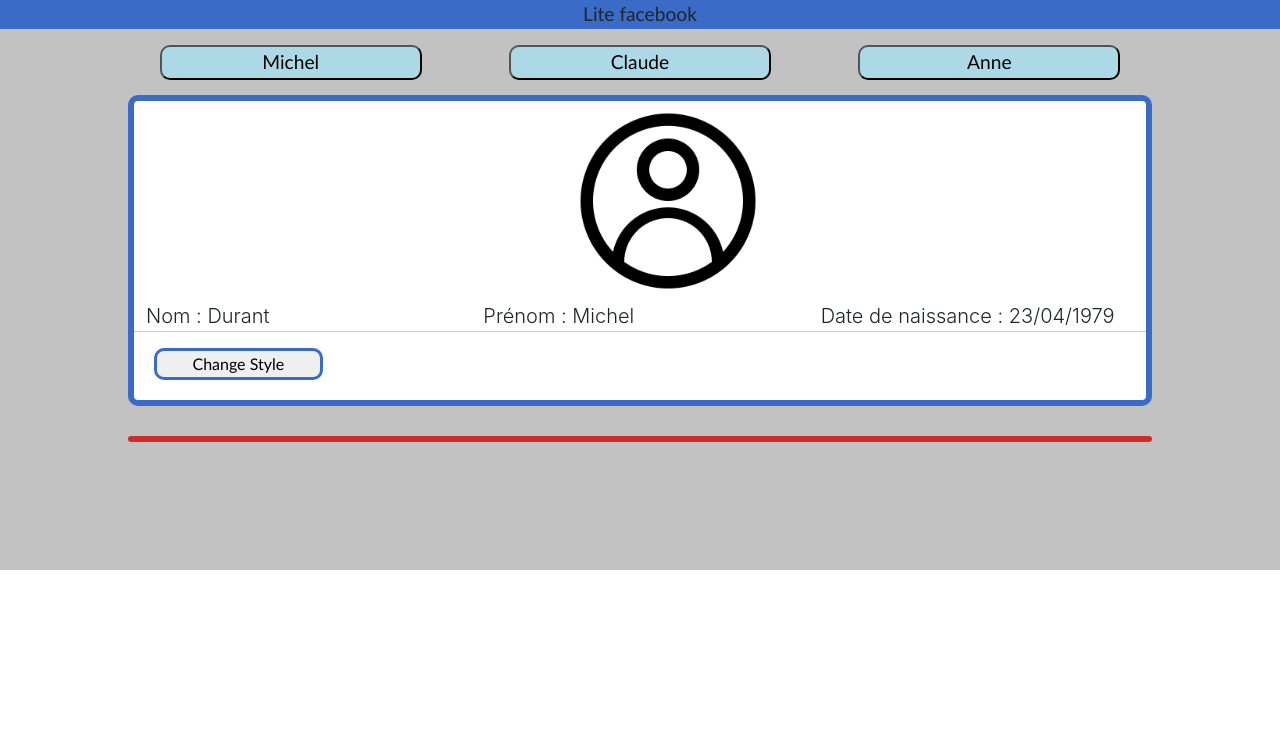
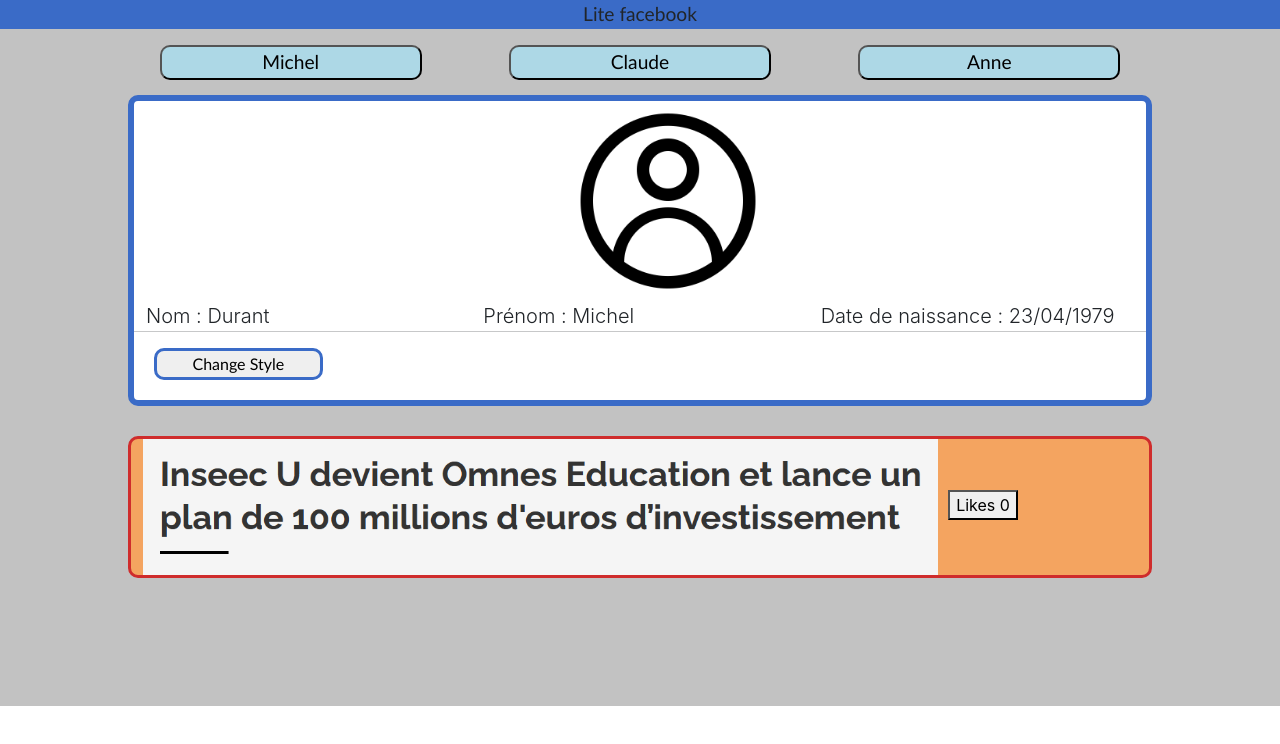
Before and after one commit to Pipoucheman17/TP4_WEB_OCRES, a React (Create React App) app: page / in a window 1280 px wide. Shown: the top 744 px of the page. Built offline with nearby package versions, Linux system fonts and the light colour scheme.

Commit message:
Bonus pas fini (reste a faire les profiles en const pour ajouter un compteur de Like par profile)

```diff
--- a/src/Tweet.js
+++ b/src/Tweet.js
@@ -1,16 +1,34 @@
 import React from "react";
+import Omnes from "./Omnes.PNG";
+
+export default class Tweet extends React.Component {
+
+    constructor(props) {
+        super(props);
+        this.state = {
+            LikebuttonStyle: "container-fluid",
+            likes :this.props.likes,
+        };
+    }
 
 
-export default class Tweet extends React.Component{
-
-    render(){
-        return(
+    render() {
+        return (
             <div className="container-fluid tweet">
                 <div>
-
+                    <img src={Omnes} width="80%" alt="Omnes"/>
+                    <button className={this.state.buttonClassName} style={{margin:"10px"}} onClick={()=> this.addLikes()} >Likes {this.state.likes}</button>
                 </div>
 
             </div>
         );
     }
+
+    addLikes() {
+        this.setState({likes: this.state.likes +1})
+    }
+
+    handleChange(event) {
+        this.props.onChangeLikes(event.target.value);
+    }
 }
--- a/src/page.js
+++ b/src/page.js
@@ -14,6 +14,7 @@
                 prenom: "Michel",
                 age: "23/04/1979",
                 className2: "board",
+                likes: 0,
                 backgroundColor: "#ffffff",
             }
         };
@@ -23,18 +24,25 @@
 
     render() {
         return (
-            <div className="container-fluid" style={{padding: "10%", paddingTop: "0%"}}>
+            <div className="container-fluid" style={{ padding: "10%", paddingTop: "0%" }}>
                 <div className="row justify-content-around">
                     <button className={this.state.Buttonstyle} onClick={() => this.profilMichel()}>Michel</button>
                     <button className={this.state.Buttonstyle} onClick={() => this.profilClaude()}>Claude</button>
                     <button className={this.state.Buttonstyle} onClick={() => this.profilAnne()}>Anne</button>
                 </div>
                 <Board profil={this.state.profil} className={this.state.profil.className2} />
-                <Tweet/>
+                <Tweet likes={this.state.profil.likes} />
             </div>
         );
     }
 
+    handleChangeLikes(likes) {
+        this.setState({
+            profil: {
+                likes: likes
+            }
+        });
+    }
 
     profilMichel() {
         this.setState({
@@ -42,7 +50,7 @@
                 nom: "Durant",
                 prenom: "Michel",
                 age: "23/04/1979",
-                className2: "board"
+                className2: "board",
             }
         });
     }
@@ -53,18 +61,20 @@
                 nom: "Pont",
                 prenom: "Claude",
                 age: "13/06/1975",
-                className2: "board"
+                className2: "board",
+
             }
         });
     }
 
-    profilAnne(){
+    profilAnne() {
         this.setState({
             profil: {
-                nom:"Lamarre",
-                prenom:"Anne",
-                age:"12/12/1976",
-                className2:"board"
+                nom: "Lamarre",
+                prenom: "Anne",
+                age: "12/12/1976",
+                className2: "board",
+
             }
         })
     }
```
Also changed, not shown: src/Omnes.PNG (added).
